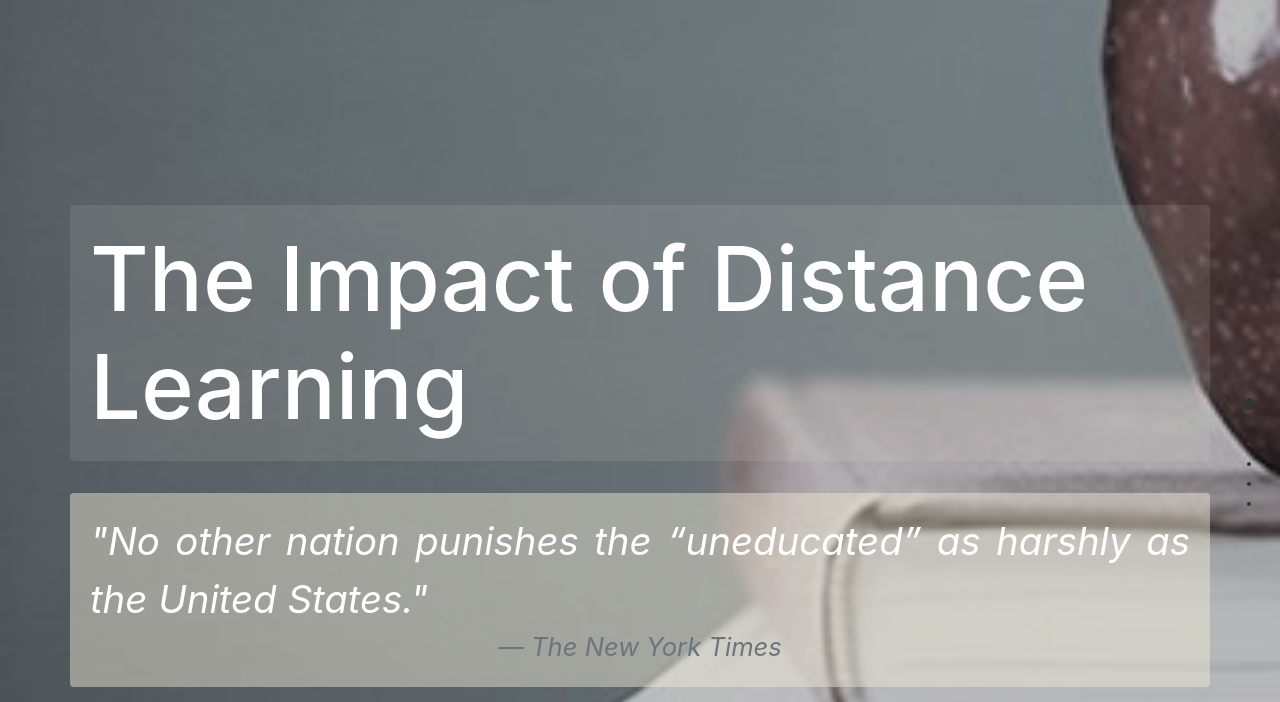
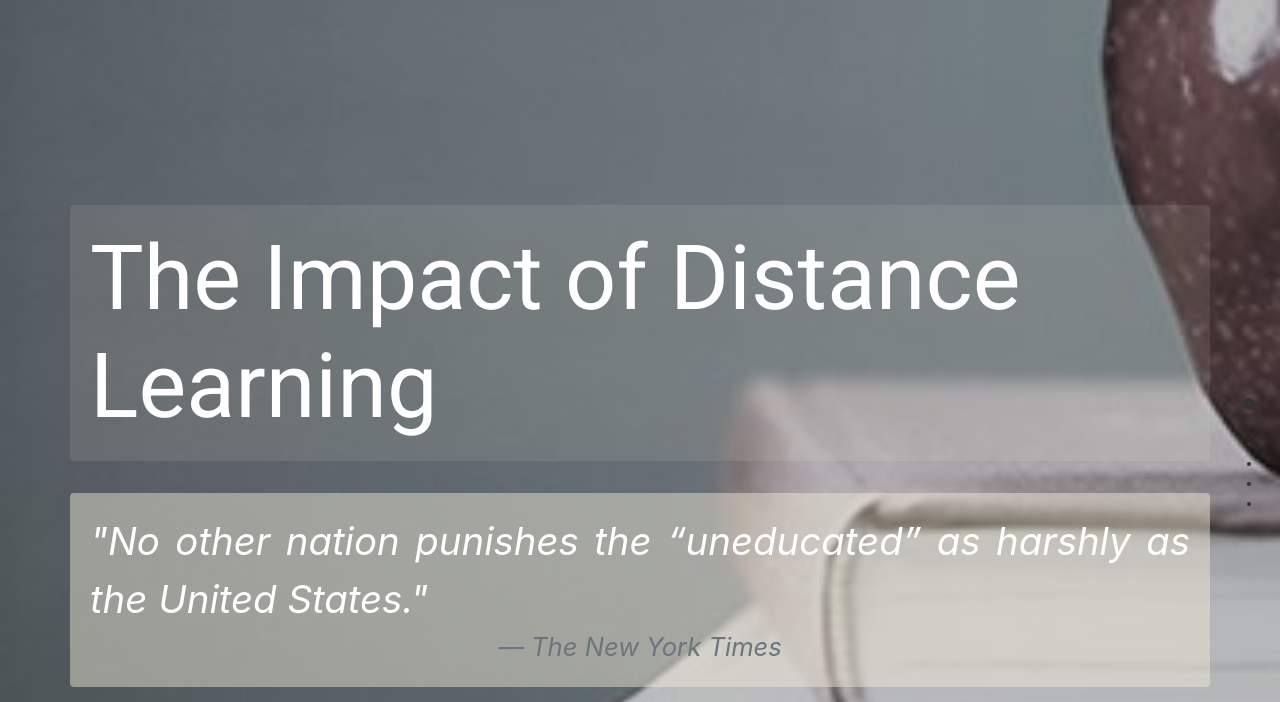
Before and after one commit to tophercf/distance-learning, a PHP site: page / in a window 1280 px wide. Shown: the part 376-1078 px from the top of the page. Run offline with PHP 8.4, Linux system fonts and the light colour scheme; some libraries are stand-ins or nearby versions.

Commit message:
my UI changes

```diff
--- a/css/style.css
+++ b/css/style.css
@@ -1,3 +1,13 @@
+h1,h2, h3 {
+    font-family: 'Roboto', sans-serif;
+    color: #678797;
+    border-bottom: 1px dashed #ddd6d6;
+    padding-bottom: .2em;
+}
+h3 {
+    border: 0;
+}
+
 #page0 {
     background-image: url("../img/education.jpg");
     background-size: cover;
@@ -22,6 +32,7 @@
     background: rgb(220, 220, 220); /* Fallback color */
     background: rgba(239, 231, 212, 0.1); /* Black background with 0.5 opacity */
     padding: 20px;
+    border: 0;
 }
 
 .quote {
@@ -112,7 +123,8 @@ p {
     top:0;
     bottom:0;
     width:80%;
-    height: 500px;
+    height: 480px;
+    border: 10px solid #FAFAFA;
 }
 
 .mapLegends {
@@ -145,9 +157,32 @@ p {
 }
 
 .blurb{
-    padding: 50px;
+    padding: 50px 0;
 }
 
 .chart-padding{
     padding: 20px;
 }
+
+.lineGraphLegendText {
+    font-size: .8em;
+}
+.lineGraphCard {
+    color: #0376BA;
+}
+.lineGraphCardList {
+    font-size: .9em;
+    color: #0376BA;
+}
+
+.legend text {
+    font-size: .8em;
+}
+
+ul {
+    font-size: .8em;
+}
+
+path , line , text{
+    shape-rendering: crispEdges;
+}
--- a/index.html
+++ b/index.html
@@ -17,6 +17,7 @@
     <link rel="stylesheet" href="css/nouislider.min.css">
     <link rel="stylesheet" href="css/leaflet.css">
     <link rel="stylesheet" href="css/LeafletStyleSheet.css">
+    <!--<link rel="stylesheet" href="https://cdnjs.cloudflare.com/ajax/libs/animate.css/3.7.0/animate.min.css">-->
 
 
 
@@ -50,9 +51,9 @@
         </div>
 
         <div id="page1" class="section">
-            <div class="container-fluid">
+            <div class="container">
                 <div class="row">
-                    <div class="col-5 blurb">
+                    <div class="col-5">
                         <div>
                             <h2>Not Having a Degree Can Cost You</h2>
                         </div>
@@ -65,7 +66,8 @@
                         <p><b>Hover</b> over the data points to see the cumulative lifetime earnings.</p>
                         <p><b>Click</b> the data points to see the difference in cumulative lifetime earnings between
                             different groups.</p>
-                        <div id="income-detail"></div>
+
+                        <div id="income-detail" class="card"></div>
                     </div>
                     <div class="col-7">
                         <div id="income-chart"></div>
@@ -90,20 +92,20 @@
                             that the Massive Online Learning format has grown in popularity year over year.</p>
                         <p>Using the dropdown, check out the trends for these two universities leveraging remote
                             learning.</p>
-                        <select class="form-control" id="user-trend-selection" onchange="stackedChart.wrangleData()">
+                        <select class="form-control mb-2" id="user-trend-selection" onchange="stackedChart.wrangleData()">
                             <option value="Total Participants" selected>Total Participants</option>
                             <option value="Total Hours (Thousands)">Total Hours (Thousands)</option>
                             <option value="# Participants Certified"># Participants Certified</option>
                         </select>
-                        <p>
-                            <div>The four functional areas we looked at include:</div>
+
+                            <p class="mb-1">The four functional areas we looked at include:</p>
                             <ul>
                                 <li><b>CS</b>: Computer Science</li>
                                 <li><b>GHSS</b>: Government, Health, and Social Science</li>
                                 <li><b>HHRDE</b>: Humanities, History, Design, Religion, and Education</li>
                                 <li><b>STEM</b>: Science, Technology, Engineering, and Mathematics</li>
                             </ul>
-                        </p>
+
                         <div>Source: <a href="http://year4.odl.mit.edu/appendix.html">HarvardX-MITx Year 4 Report</a>
                         </div>
                     </div>
@@ -117,15 +119,16 @@
 
 
         <div id="page3" class="section">
-            <div class="container" style="height: 100%;">
+            <div class="container" style="height: 95%">
                 <div class="row">
                     <div class="col mt-4">
-                        <h2>It's not just Harvard and MIT Either...</h2>
-                        <p>
+                        <h2>Distance Learning Opportunities (2007 - 20017): </h2>
+                        <p class="mb-4">
                             Over the span of 2004-2017, the number of institutions that added remote learning
                             opportunities
-                            increased by 48.9%. This is an unprecedented shift into alternative learning and based on the
-                            trend, it's here to stay.
+                            increased by an average of <b>48.9%</b>. Most of the increase was in the non public institutes. (ex: Public for-profit institutes increased by <b>334%</b>).
+                            <br>
+                            Navigate on the map, zoom and slide over the years to look for more details.
                         </p>
 
                         <!--<p>-->
@@ -189,15 +192,8 @@
                 </div>
                 <div class="row">
                     <div class="col d-flex">
-                        <!--<img src="img/map.png" class="img-fluid" />-->
-                        <!--<button id="play">Play</button>-->
-
-<!--<<<<<<< Updated upstream-->
-                        <!--<div id="dlMap" class="mt-4"></div>-->
-                        <!--<div id="map"></div>-->
-<!--=======-->
                         <div class="mapwrapper mt-4 mx-auto justify-content-center">
-                            <div id="map"></div>
+                            <div id="map" class="shadow-sm p-3 mb-5 bg-white rounded" style=""></div>
                         </div>
 
 
@@ -207,11 +203,11 @@
             </div>
         </div>
         <div id="page4" class="section">
-            <div class="container-fluid">
+            <div class="container">
                 <div class="row">
                     <div class="col-5 blurb">
                         <h2>Who is sticking with online learning?</h2>
-                        </br>
+
                         <p>
                             Despite an overall increase in online learners, retention trends differ significantly between graduate and
                             undergraduate students, with low- and high-earning graduate students seeing dramatic
@@ -315,6 +311,8 @@
     <script src="js/vendor/nouislider.min.js"></script>
     <script src="js/vendor/leaflet.js"></script>
     <script src="js/vendor/PruneCluster.js"></script>
+    <script src="//cdn.jsdelivr.net/npm/velocity-animate@2.0/velocity.min.js"></script>
+    <script src="//cdn.jsdelivr.net/npm/velocity-animate@2.0/velocity.ui.min.js"></script>
 
 
     <!-- Load data, create visualizations -->
--- a/js/main.js
+++ b/js/main.js
@@ -1,8 +1,25 @@
 $(document).ready(function () {
     $('#fullpage').fullpage({
+
         //options here
         navigation: true,
-        // verticalCentered: false,
+        verticalCentered: true,
+        anchors: ['firstPage', 'secondPage', 'thirdPage', 'fourthPage', 'fifthPage' ,'lastPage'],
+        afterLoad: function( anchorLink, index){
+            var loadedSlide = $(this);
+
+            console.log("test run")
+
+            //first slide of the second section
+            if(index == 3){
+                alert("Section 3 ended loading");
+            }
+
+            //using anchorLink
+            if(anchorLink == 'fourthPage'){
+                alert("Section 2 ended loading");
+            }
+        },
         licenseKey: 'OPEN-SOURCE-GPLV3-LICENSE'
     });
 
--- a/js/visuals/dl_map.js
+++ b/js/visuals/dl_map.js
@@ -74,7 +74,7 @@ DLMap.prototype.initVis = function () {
     });
 
 
-    vis.map = L.map("map").setView([37.8, -96], 4);
+    vis.map = L.map("map").setView([37.8, -95], 3);
 
     L.tileLayer('https://{s}.basemaps.cartocdn.com/rastertiles/voyager/{z}/{x}/{y}{r}.png', {
         attribution: '&copy; <a href="http://www.openstreetmap.org/copyright">OpenStreetMap</a> &copy; <a href="https://carto.com/attributions">CARTO</a>',
@@ -85,6 +85,13 @@ DLMap.prototype.initVis = function () {
 
 
     vis.pruneCluster = new PruneClusterForLeaflet();
+
+    // $(window).on("resize", function() {
+    //     $("#map").height($(window).height()).width($(window).width());
+    //     map.invalidateSize();
+    // }).trigger("resize");
+
+
 
     vis.wrangleData();
 
--- a/js/visuals/line_graph.js
+++ b/js/visuals/line_graph.js
@@ -19,8 +19,8 @@ LineGraph.prototype.initVis = function () {
     var vis = this;
 
     // Initialize SVG area
-    vis.size = 800;
-    vis.margin = { top: 80, right: 20, bottom: 20, left: 80 };
+    vis.size = 640;
+    vis.margin = { top: 20, right: 20, bottom: 20, left: 80 };
 
     vis.width = vis.size - vis.margin.left - vis.margin.right;
     vis.height = vis.size - vis.margin.top - vis.margin.bottom;
@@ -100,16 +100,17 @@ LineGraph.prototype.initVis = function () {
 
     vis.legend.append("rect")
         .attr("class", "legend")
-        .attr("x", vis.width - 275)
-        .attr("y",  function(d, i) { return 575 + i * 20; })
+        .attr("x", vis.width /1.5)
+        .attr("y",  function(d, i) { return (vis.width /1.5) + i * 20; })
         .attr("width", 15)
         .attr("height", 15)
         .style("fill", function(d) {return d.Color;});
 
     vis.legend.append("text")
-        .attr("x", vis.width - 250)
-        .attr("y", function(d, i) { return 582 + i * 20; })
-        .attr("dy", ".32em")
+        .attr("x", (vis.width/1.5) + 20 )
+        .attr("y", function(d, i) { return (vis.width /1.5) + i * 20; })
+        .attr("dy", ".82em")
+        .attr("class", "lineGraphLegendText")
         .text(function(d) { return d.Title; });
 
 
@@ -340,7 +341,7 @@ function updateRatio(d) {
         .selectAll("*")
         .remove();
 
-    var detail = "<i style = 'color:#0376BA'>At age " + d.Age + ", an individual with a bachelor's degree has earned:<ul><li>$"
+    var detail = "<p class='lineGraphCard'>At age <b>" + d.Age + "</b>, an individual with a bachelor's degree has earned:</p><ul class='lineGraphCardList'><li>$"
 
     if (d['Bachelor\'s Degree'] > d['High School Diploma']) {
         detail = detail + d3.format(",")(d['Bachelor\'s Degree'] - d['High School Diploma']) + " more ";
@@ -366,11 +367,17 @@ function updateRatio(d) {
 
     detail = detail + "than somebody with some college but no degree.</li>";
 
-    detail = detail + "</ul></i>";
+    detail = detail + "</ul>";
 
 
     // Append table
     d3.select("#income-detail")
         .append("div")
-        .html(detail);
+        .style("opacity",0)
+        .attr("class","card-body")
+        .html(detail)
+        .transition()
+        .duration(750)
+        .style("opacity",1)
+
 }
--- a/js/visuals/visual_stacked_bar_2.js
+++ b/js/visuals/visual_stacked_bar_2.js
@@ -19,7 +19,7 @@ StackedChart.prototype.initVis = function () {
     var vis = this;
     vis.margin = { top: 80, right: 20, bottom: 20, left: 80 };
 
-    vis.size = 800;
+    vis.size = 640;
 
     vis.width = vis.size - vis.margin.left - vis.margin.right,
         vis.height = vis.size - vis.margin.top - vis.margin.bottom;
```
